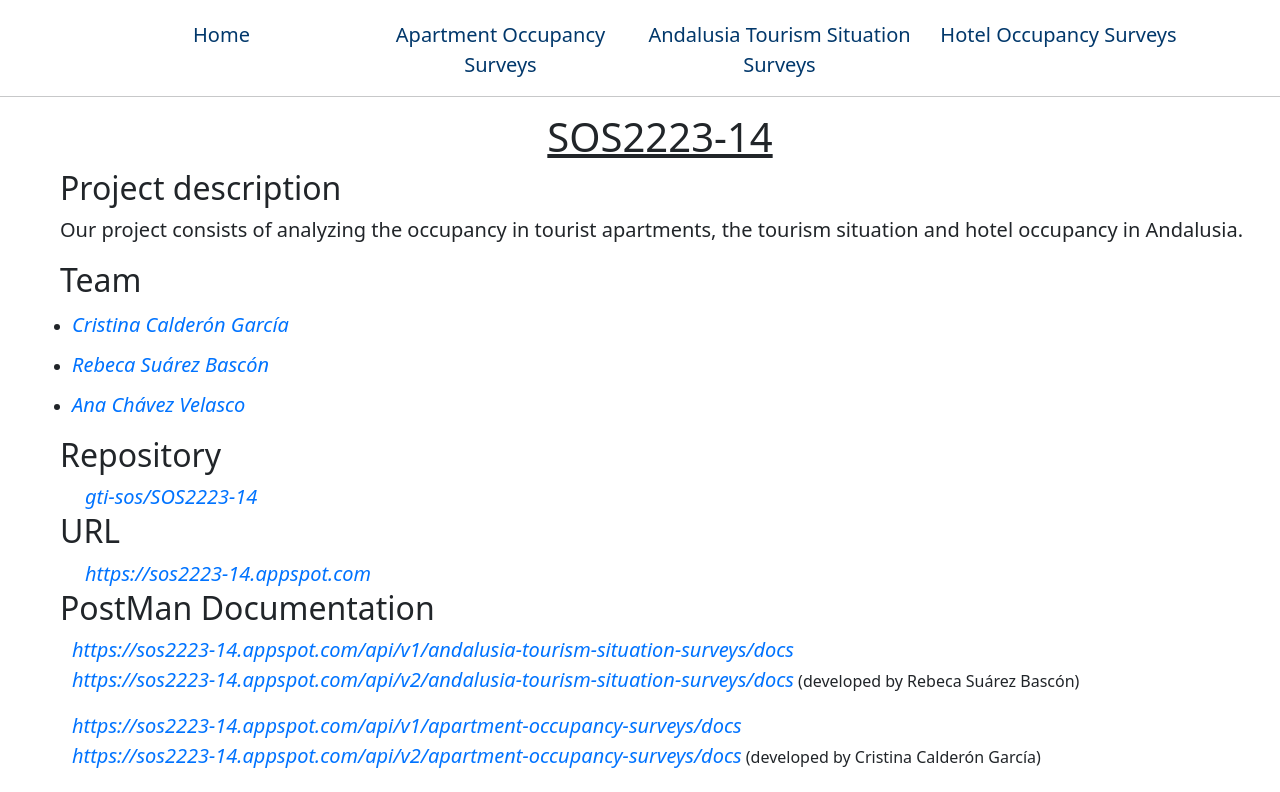
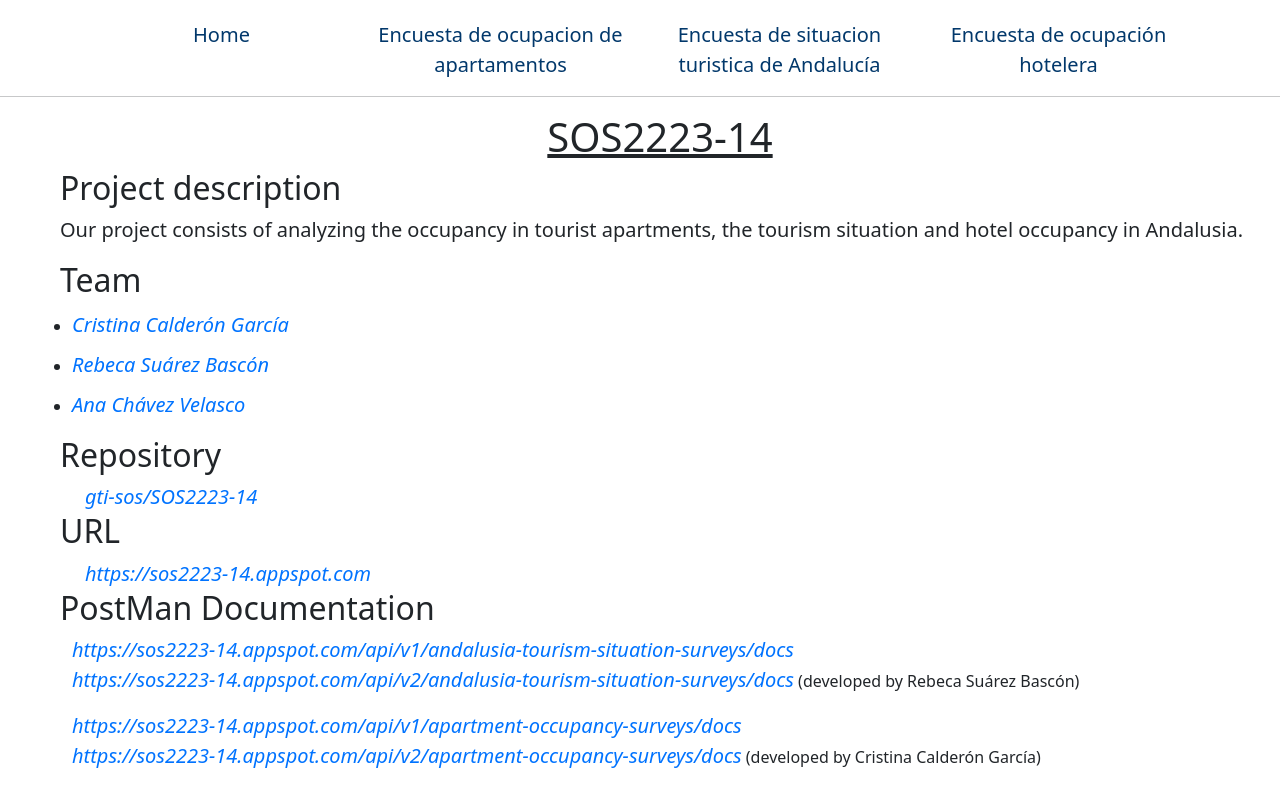
Before and after one commit to gti-sos/SOS2223-14, a SvelteKit app in the folder frontend/: page / in a window 1280 px wide. Shown: the top 792 px of the page. Built offline with nearby package versions, Linux system fonts and the light colour scheme.

Commit message:
Update Header.svelte

```diff
--- a/frontend/src/routes/Header.svelte
+++ b/frontend/src/routes/Header.svelte
@@ -2,9 +2,9 @@
     <nav>
         <div class="container">
             <a href="/">Home</a>
-            <a href="/apartment-occupancy-surveys">Apartment Occupancy Surveys</a>
-            <a href="/andalusia-tourism-situation-surveys">Andalusia Tourism Situation Surveys</a>
-            <a href="/hotel-occupancy-surveys">Hotel Occupancy Surveys</a>
+            <a href="/apartment-occupancy-surveys">Encuesta de ocupacion de apartamentos</a>
+            <a href="/andalusia-tourism-situation-surveys">Encuesta de situacion turistica de Andalucía</a>
+            <a href="/hotel-occupancy-surveys">Encuesta de ocupación hotelera</a>
         </div>
     </nav>
 </main>
```
